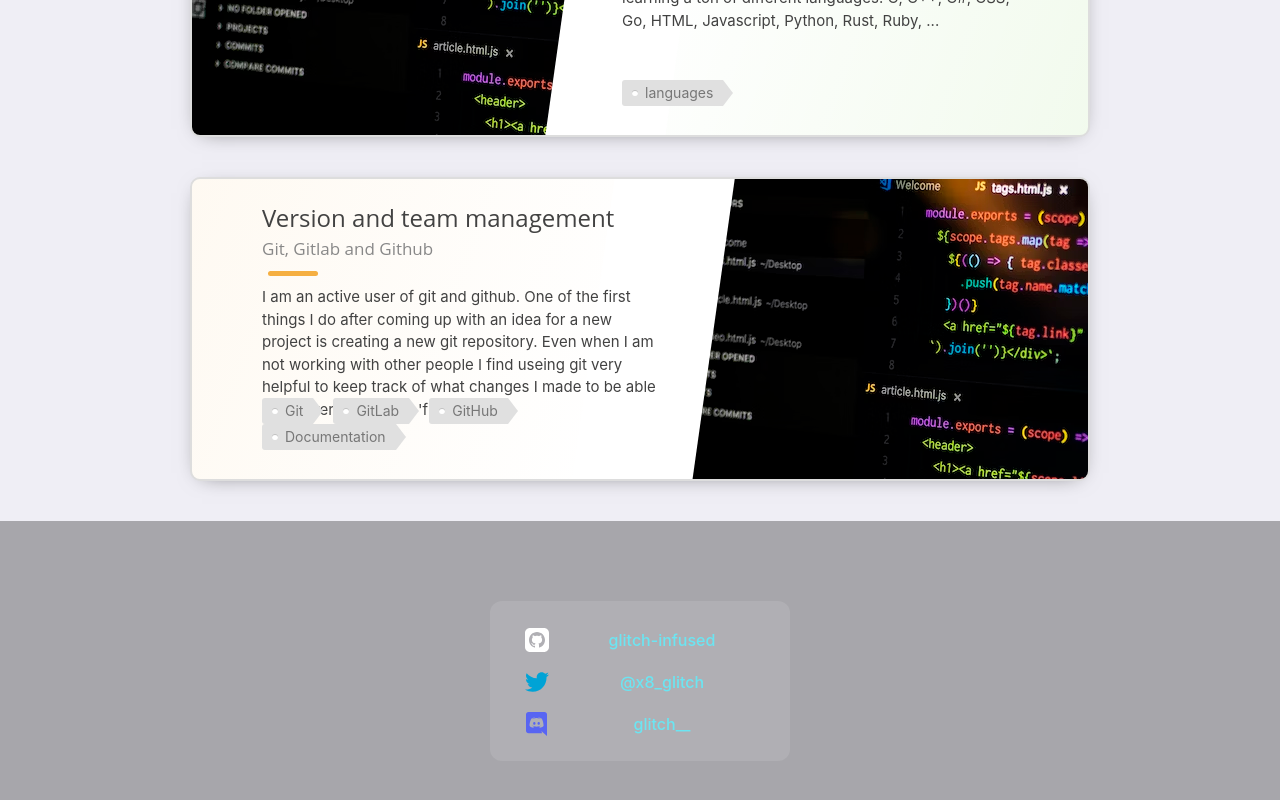
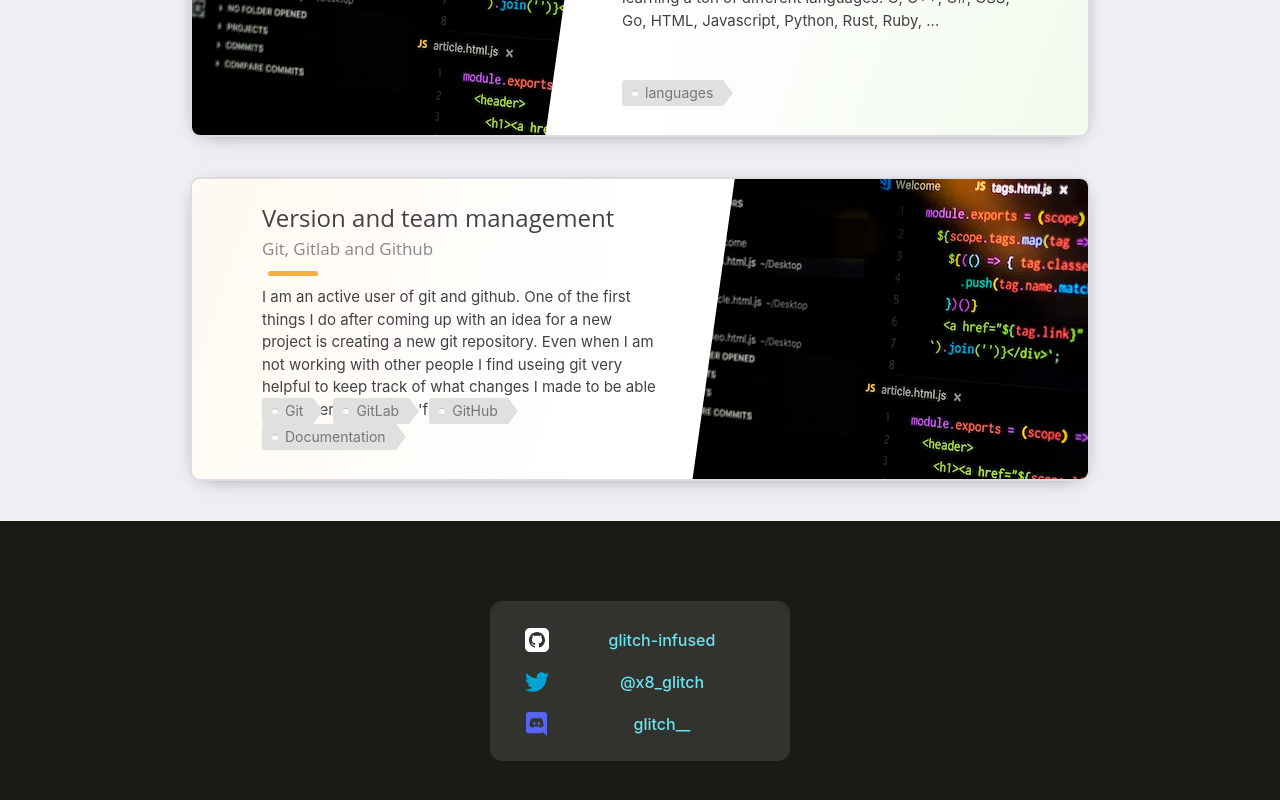
Before and after one commit to glitch-infused/glitch-infused.github.io, a Vue app: page / in a window 1280 px wide. Shown: the part 1012-1812 px from the top of the page. Built offline with nearby package versions, Linux system fonts and the light colour scheme.

Commit message:
fix transparency issues

```diff
--- a/src/components/Footer.vue
+++ b/src/components/Footer.vue
@@ -36,11 +36,12 @@ export default {
 <style scoped>
 
 .footer {
+    z-index: -1;
     position: absolute;
     left: 0;
     width: 100%;
     height: 320px;
-    background-color: rgba(0, 0, 0, 0.30);
+    background-color: #1b1b16;
     text-align: center;
     display: block;
 }
--- a/src/components/SideBar.vue
+++ b/src/components/SideBar.vue
@@ -124,6 +124,7 @@ setInterval(update, 200);
 </template>
 <style scoped>
 .bar {
+    z-index: 10;
     width: 80px;
     position: fixed;
     top: 32px;
```
